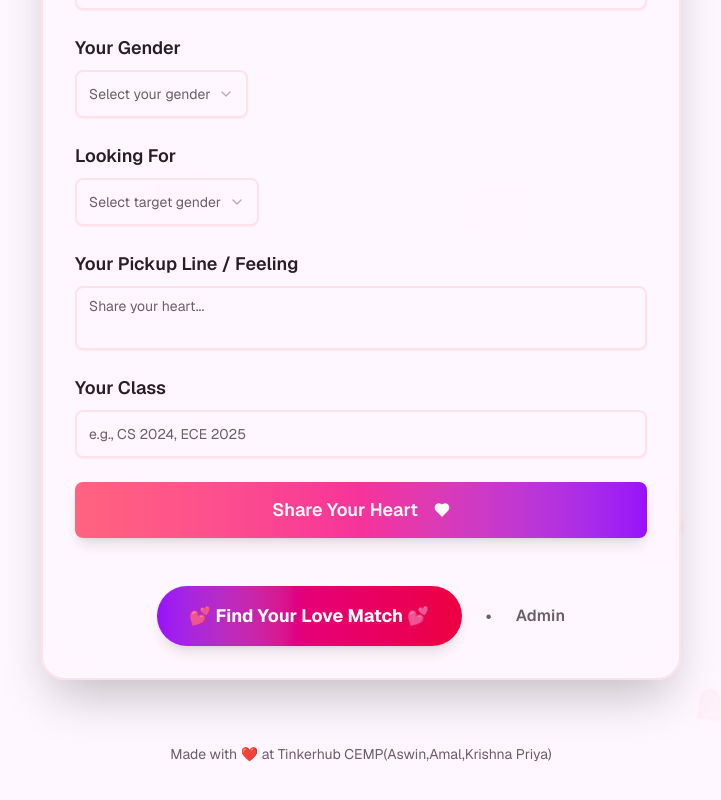
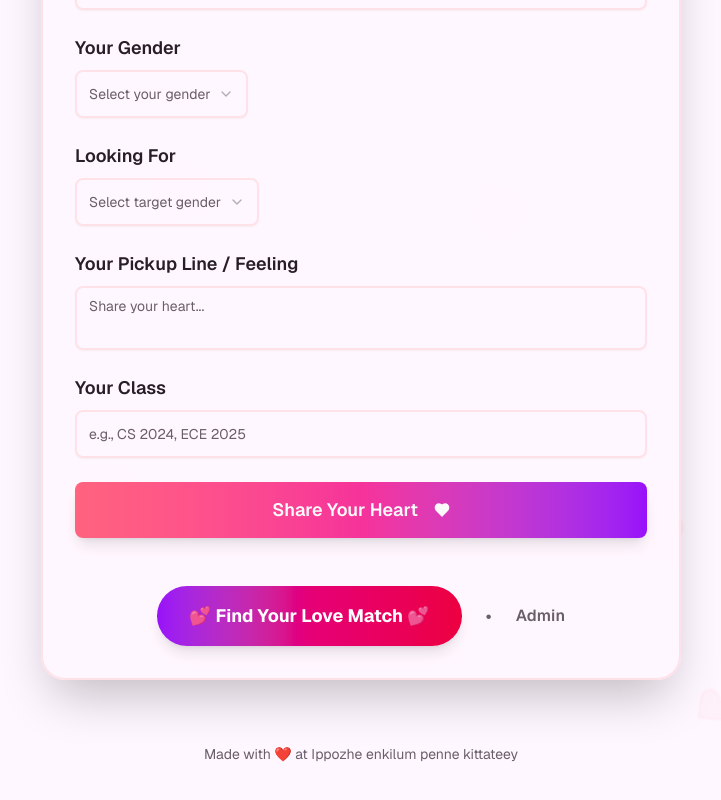
Before and after one commit to aswin7512/tinker-hearts, a Next.js app: page / in a window 1280 px wide. Shown: the part 308-1108 px from the top of the page, without its empty margins (279-1000 px from the left). Built offline with nearby package versions, Linux system fonts and the light colour scheme.

Commit message:
Adi vaangathe rekshapettu

```diff
--- a/app/page.tsx
+++ b/app/page.tsx
@@ -299,7 +299,7 @@ export default function Page() {
 
         {/* Footer */}
         <div className="mt-16 text-center text-sm text-muted-foreground">
-          <p>Made with <span className="text-rose-500">❤️</span> at Tinkerhub CEMP(Aswin,Amal,Krishna Priya)</p>
+          <p>Made with <span className="text-rose-500">❤️</span> at Ippozhe enkilum penne kittateey</p>
         </div>
       </div>
     </div>
```
